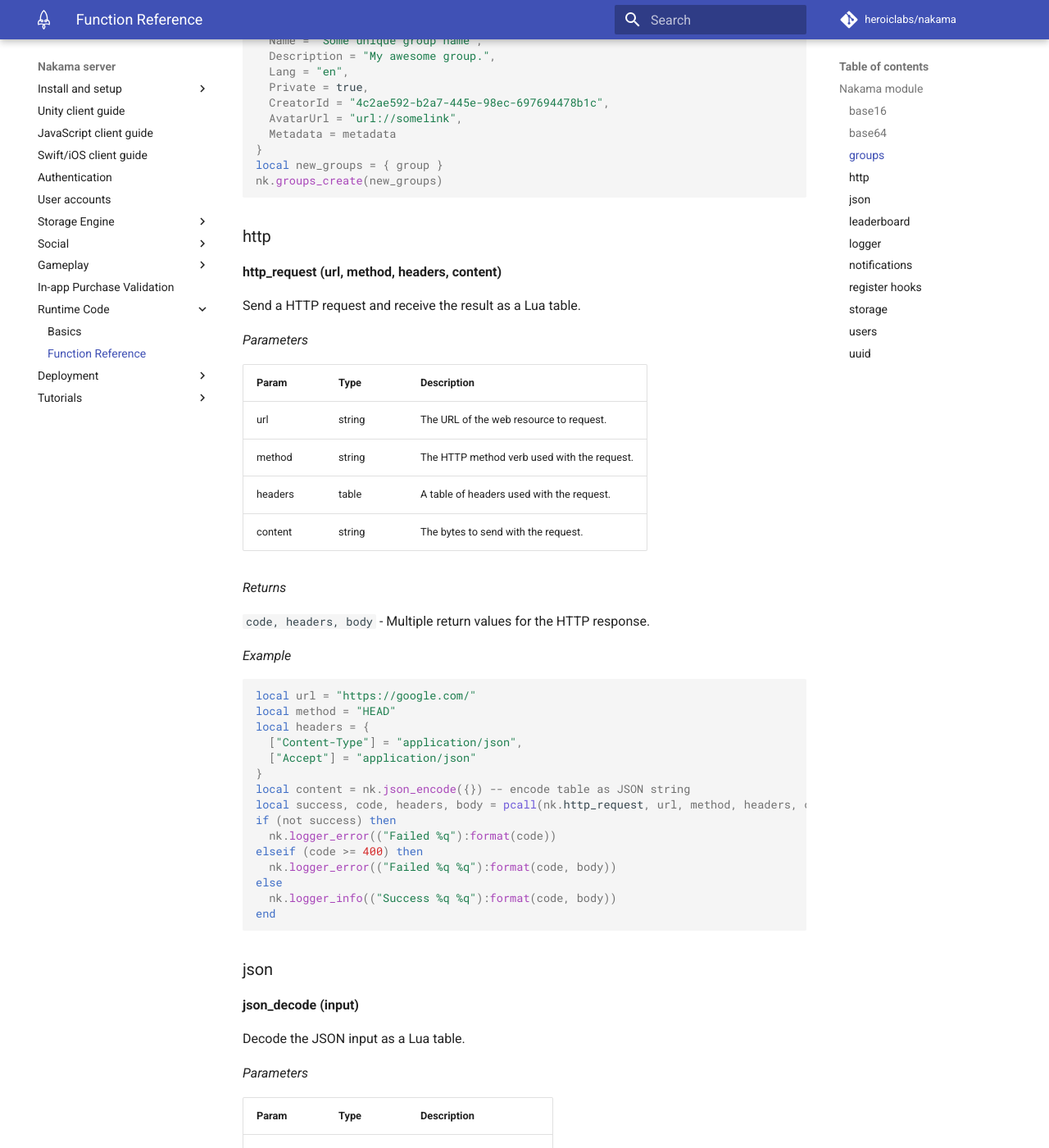
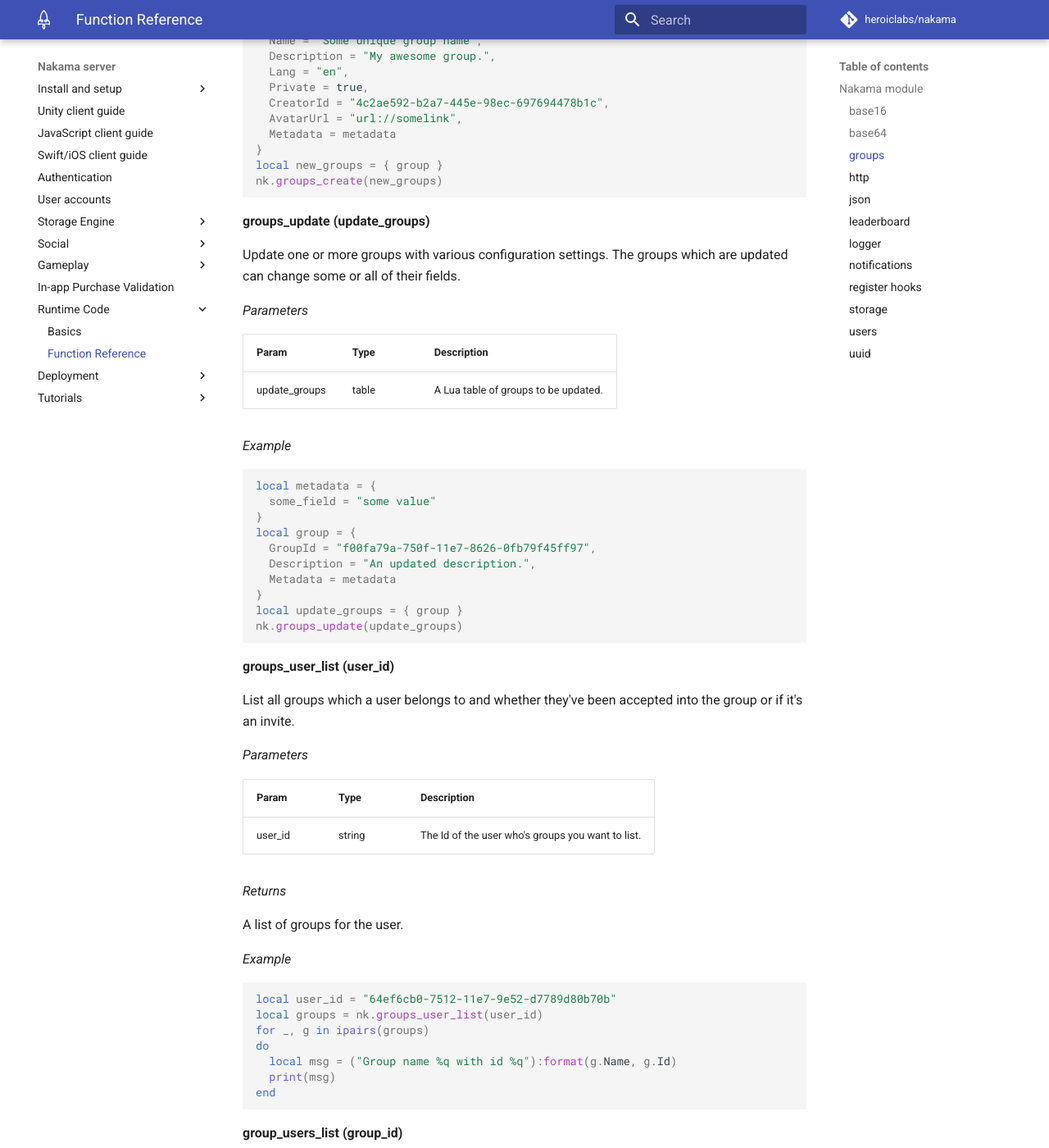
Before and after one commit to heroiclabs/nakama-docs, an MkDocs documentation site: the page built from docs/runtime-code-function-reference.md, in a window 1280 px wide and 1400 px high, scrolled down 2983 px. Shown: the whole window at 82% size. Built offline with MkDocs 1.6.1 and Material for MkDocs 9.7.7, drawn with Linux system fonts in a browser that asks for light colours; comment, search, counter and statistics services are not loaded; old or Windows-style settings are respelled for this version of MkDocs; some of the changed text lies outside the part shown.

Commit message:
Add extra groups functions to code function reference.

````diff
--- a/docs/runtime-code-function-reference.md
+++ b/docs/runtime-code-function-reference.md
@@ -134,6 +134,83 @@ local group = {
 }
 local new_groups = { group }
 nk.groups_create(new_groups)
+```
+
+__groups_update (update_groups)__
+
+Update one or more groups with various configuration settings. The groups which are updated can change some or all of their fields.
+
+_Parameters_
+
+| Param | Type | Description |
+| ----- | ---- | ----------- |
+| update_groups | table | A Lua table of groups to be updated. |
+
+_Example_
+
+```lua
+local metadata = {
+  some_field = "some value"
+}
+local group = {
+  GroupId = "f00fa79a-750f-11e7-8626-0fb79f45ff97",
+  Description = "An updated description.",
+  Metadata = metadata
+}
+local update_groups = { group }
+nk.groups_update(update_groups)
+```
+
+__groups_user_list (user_id)__
+
+List all groups which a user belongs to and whether they've been accepted into the group or if it's an invite.
+
+_Parameters_
+
+| Param | Type | Description |
+| ----- | ---- | ----------- |
+| user_id | string | The Id of the user who's groups you want to list. |
+
+_Returns_
+
+A list of groups for the user.
+
+_Example_
+
+```lua
+local user_id = "64ef6cb0-7512-11e7-9e52-d7789d80b70b"
+local groups = nk.groups_user_list(user_id)
+for _, g in ipairs(groups)
+do
+  local msg = ("Group name %q with id %q"):format(g.Name, g.Id)
+  print(msg)
+end
+```
+
+__group_users_list (group_id)__
+
+List all members and admins which belong to a group.
+
+_Parameters_
+
+| Param | Type | Description |
+| ----- | ---- | ----------- |
+| group_id | string | The Id of the group who's members and admins you want to list. |
+
+_Returns_
+
+The members and admins for the group.
+
+_Example_
+
+```lua
+local group_id = "a1aafe16-7540-11e7-9738-13777fcc7cd8"
+local members = nk.group_users_list(group_id)
+for _, m in ipairs(members)
+do
+  local msg = ("Member handle %q has status %q"):format(m.Handle, m.Type)
+  print(msg)
+end
 ```
 
 ### http
````
